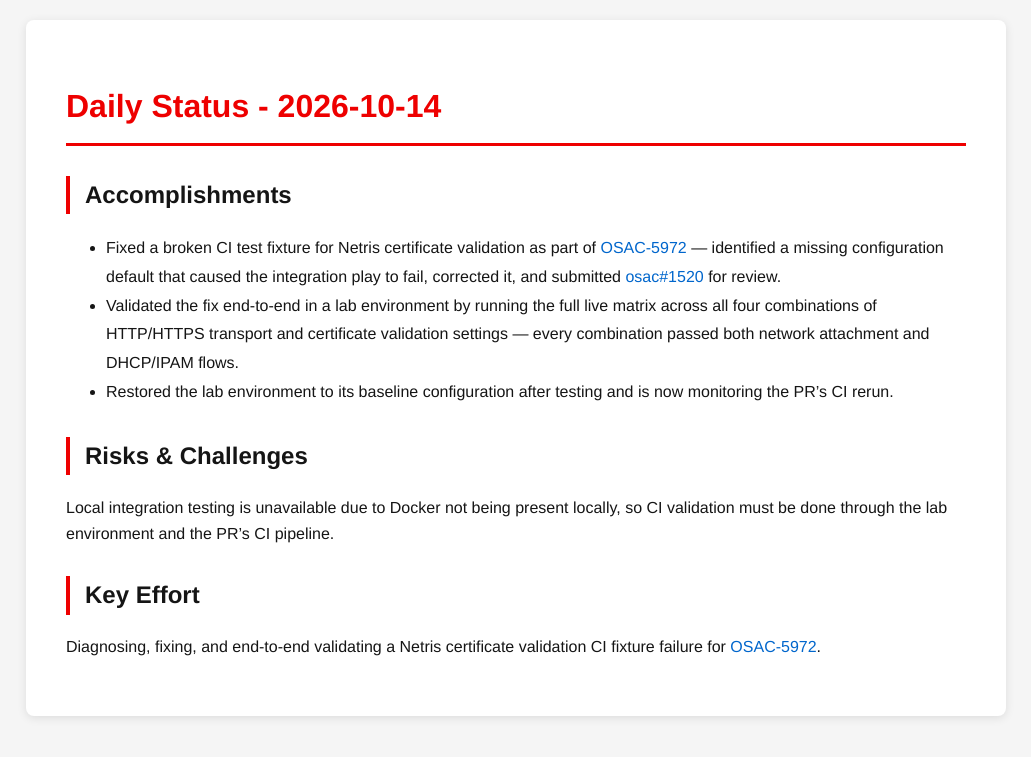
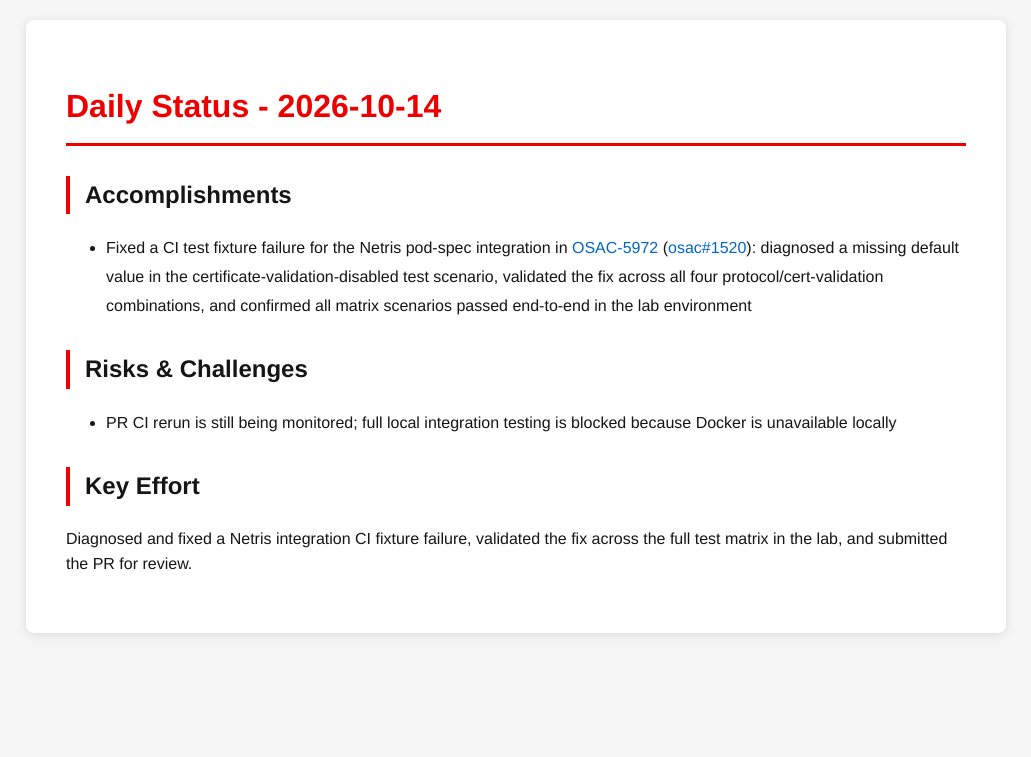
Before and after one commit to tzvatot/daily-status, a Jekyll site: the page built from 2026-10-14.md, in a window 1280 px wide. Shown: the top 757 px of the page, without its empty margins (124-1155 px from the left). Built offline with Jekyll 4.4.1, drawn with Linux system fonts in a browser that asks for light colours.

Commit message:
Daily status update - 2026-10-14

```diff
--- a/2026-10-14.md
+++ b/2026-10-14.md
@@ -7,12 +7,10 @@ date: 2026-10-14
 # Daily Status - 2026-10-14
 
 ## Accomplishments
-- Fixed a broken CI test fixture for Netris certificate validation as part of [OSAC-5972](https://redhat.atlassian.net/browse/OSAC-5972) — identified a missing configuration default that caused the integration play to fail, corrected it, and submitted [osac#1520](https://github.com/osac-project/osac/pull/1520) for review.
-- Validated the fix end-to-end in a lab environment by running the full live matrix across all four combinations of HTTP/HTTPS transport and certificate validation settings — every combination passed both network attachment and DHCP/IPAM flows.
-- Restored the lab environment to its baseline configuration after testing and is now monitoring the PR's CI rerun.
+- Fixed a CI test fixture failure for the Netris pod-spec integration in [OSAC-5972](https://redhat.atlassian.net/browse/OSAC-5972) ([osac#1520](https://github.com/osac-project/osac/pull/1520)): diagnosed a missing default value in the certificate-validation-disabled test scenario, validated the fix across all four protocol/cert-validation combinations, and confirmed all matrix scenarios passed end-to-end in the lab environment
 
 ## Risks & Challenges
-Local integration testing is unavailable due to Docker not being present locally, so CI validation must be done through the lab environment and the PR's CI pipeline.
+- PR CI rerun is still being monitored; full local integration testing is blocked because Docker is unavailable locally
 
 ## Key Effort
-Diagnosing, fixing, and end-to-end validating a Netris certificate validation CI fixture failure for [OSAC-5972](https://redhat.atlassian.net/browse/OSAC-5972).
+Diagnosed and fixed a Netris integration CI fixture failure, validated the fix across the full test matrix in the lab, and submitted the PR for review.
```
